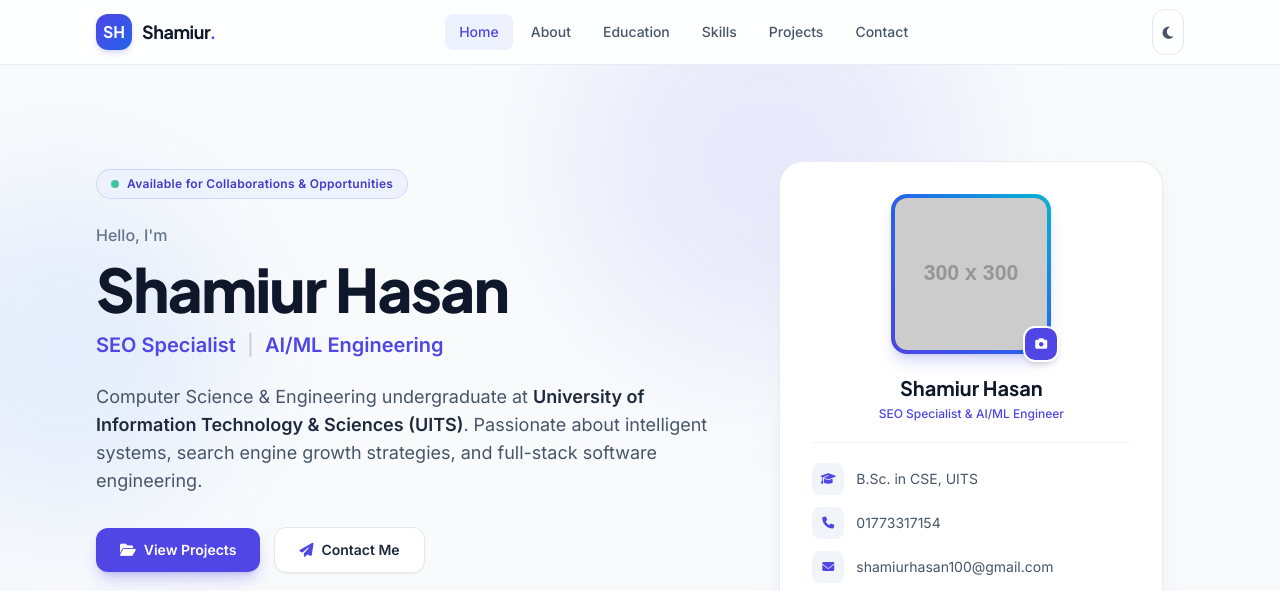
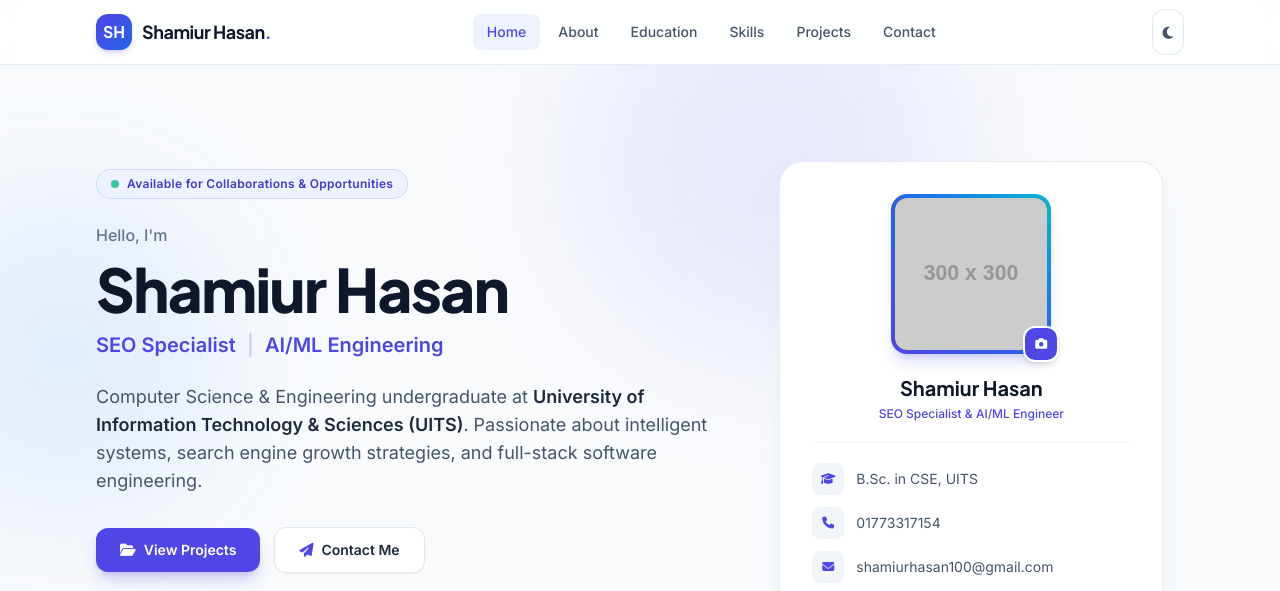
Before and after one commit to shamiurhasan100/shamiurhasan100, a plain HTML site: page index.html in a window 1280 px wide. Shown: the top 591 px of the page. Drawn offline with nearby package versions, Linux system fonts and the light colour scheme; placeholder pictures from the web are drawn by us.

Commit message:
Update name from 'Shamiur' to 'Shamiur Hasan'

```diff
--- a/index.html
+++ b/index.html
@@ -58,7 +58,7 @@
                         SH
                     </div>
                     <span class="font-display font-bold text-lg tracking-tight text-slate-900 dark:text-white">
-                        Shamiur<span class="text-indigo-600 dark:text-indigo-400">.</span>
+                        Shamiur Hasan<span class="text-indigo-600 dark:text-indigo-400">.</span>
                     </span>
                 </a>
 
```
